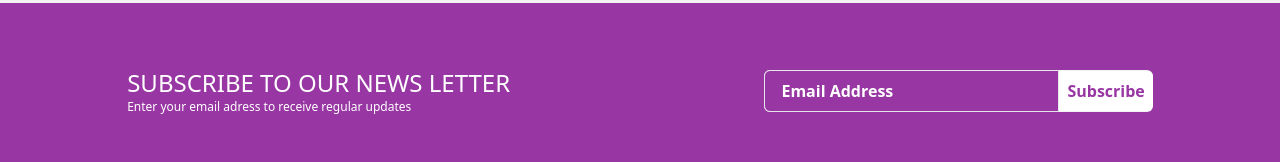
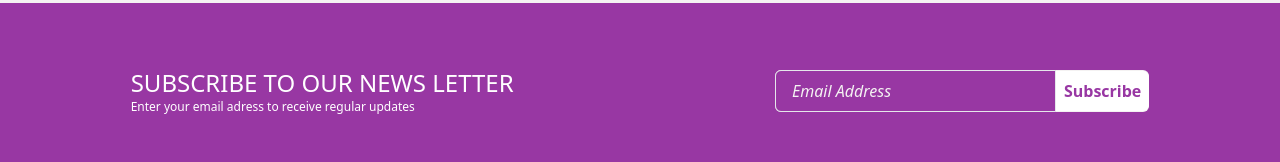
Before and after one commit to hxfsa/digital-library, a React (Vite) app: page / in a window 1280 px wide. Shown: the part 705-867 px from the top of the page. Built offline with nearby package versions, Linux system fonts and the light colour scheme.

Commit message:
installed toastify

```diff
--- a/package.json
+++ b/package.json
@@ -12,7 +12,8 @@
   "dependencies": {
     "react": "^18.2.0",
     "react-dom": "^18.2.0",
-    "react-router-dom": "^6.20.0"
+    "react-router-dom": "^6.20.0",
+    "react-toastify": "^9.1.3"
   },
   "devDependencies": {
     "@types/react": "^18.2.37",
--- a/src/components/NewsLetter.jsx
+++ b/src/components/NewsLetter.jsx
@@ -14,8 +14,7 @@ export const NewsLetter = () => {
           aria-label="Email Address"
           placeholder="Email Address"
           type="email"
-          required
-          className="placeholder:text-white font-semibold bg-primaryDark border py-2 pl-4 pr-8 rounded-l-md"
+          className="newsletterInput placeholder:text-primaryLight placeholder:italic bg-primaryDark border py-2 pl-4 pr-8 rounded-l-md text-primaryLight"
         />
           <button className="text-primaryDark bg-white border-white border-1 p-2 font-semibold text-s rounded-r-md">Subscribe</button>
       </form>
--- a/src/components/SearchBar.jsx
+++ b/src/components/SearchBar.jsx
@@ -8,7 +8,8 @@ export const SearchBar = () => {
       <input
         type="text"
         placeholder="Search for a book..."
-        className="placeholder:italic bg-white pl-8 pr-28 py-4 rounded-l-md "
+        className="placeholder:italic bg-white pl-8 pr-28 py-4 rounded-l-md"
+        autoFocus
       />
       <button className="searchBtn bg-primaryDark h-16 w-16 flex items-center justify-center rounded-r-md">
         <img src={search} alt="search button" className="h-8 bg-primaryDark" />
```
Also changed, not shown: 1 other file (tests, documents, lock files or other folders).
